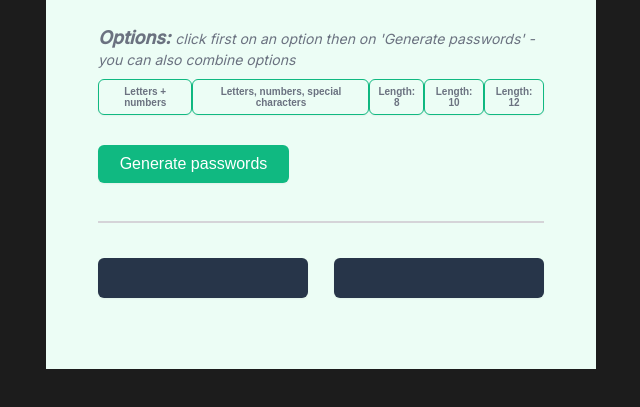
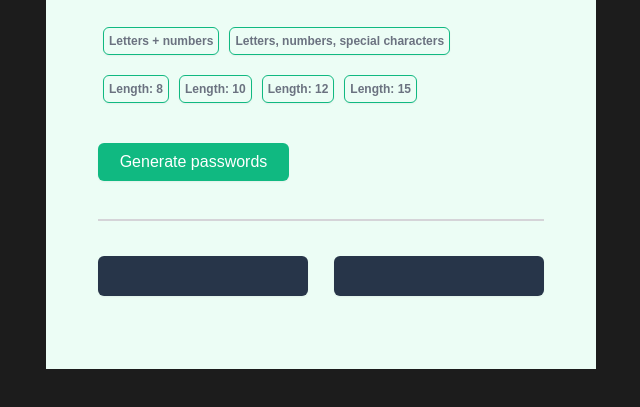
Before and after one commit to birgit2704/password-generator, a plain HTML site: page index.html in a window 1280 px wide. Shown: the part 245-652 px from the top of the page, without its empty margins (319-959 px from the left). Drawn offline with Linux system fonts and the light colour scheme.

Commit message:
re-arrange option buttons

```diff
--- a/index.css
+++ b/index.css
@@ -49,6 +49,11 @@ button {
   cursor: pointer;
 }
 
+.options-section {
+  margin-bottom: 30px;
+  margin-top: 30px;
+}
+
 .option-title {
   font-style: italic;
   font-weight: bold;
@@ -63,7 +68,7 @@ button {
 
 .option-buttons {
   display: flex;
-  justify-content: space-between;
+  justify-content: start;
   margin-bottom: 20px;
 }
 .option:hover {
@@ -78,9 +83,9 @@ button {
   color: #6b7280;
   background: #ecfdf5;
   border: 1px solid #10b981;
-  font-size: 10px;
+  font-size: 12px;
   font-weight: bold;
-  margin: 0;
+  margin: 0 5px;
 }
 
 hr.solid {
--- a/index.html
+++ b/index.html
@@ -19,23 +19,19 @@
       <p>Never use an insecure password again.</p>
 
       <div class="options-section">
-        <p class="option-title">
-          Options:
-          <span class="small"
-            >click first on an option then on 'Generate passwords' - you can
-            also combine options</span
-          >
-        </p>
-        <div class="option-buttons">
+        <div class="option-buttons characters">
           <button onclick="setArrayLength(62)" class="option">
             Letters + numbers
           </button>
           <button onclick="setArrayLength(characters.length)" class="option">
             Letters, numbers, special characters
           </button>
+        </div>
+        <div class="option-buttons">
           <button onclick="lengthTo8()" class="option">Length: 8</button>
           <button onclick="lengthTo10()" class="option">Length: 10</button>
           <button onclick="lengthTo12()" class="option">Length: 12</button>
+          <button onclick="lengthTo12()" class="option">Length: 15</button>
         </div>
       </div>
 
```
